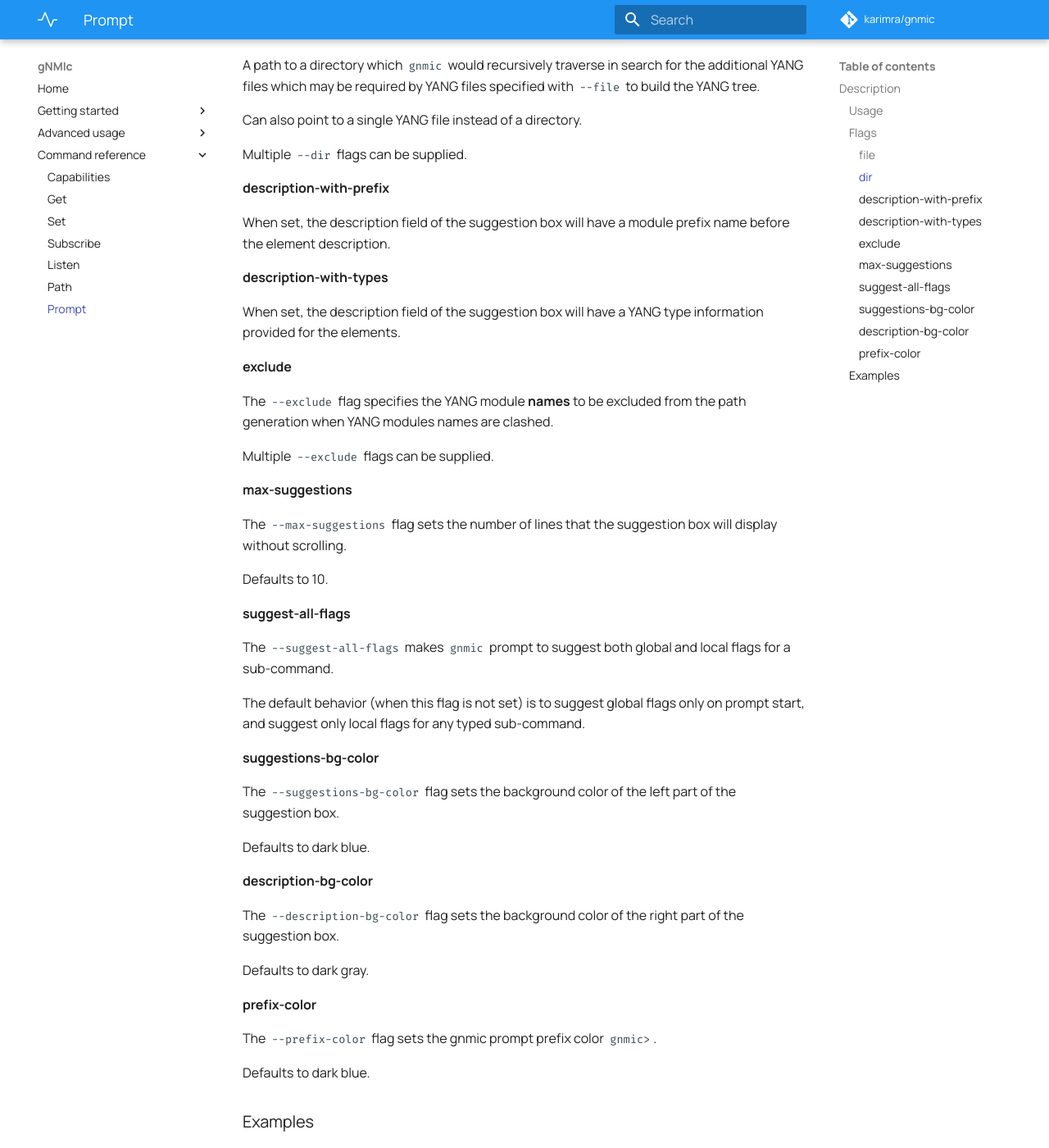
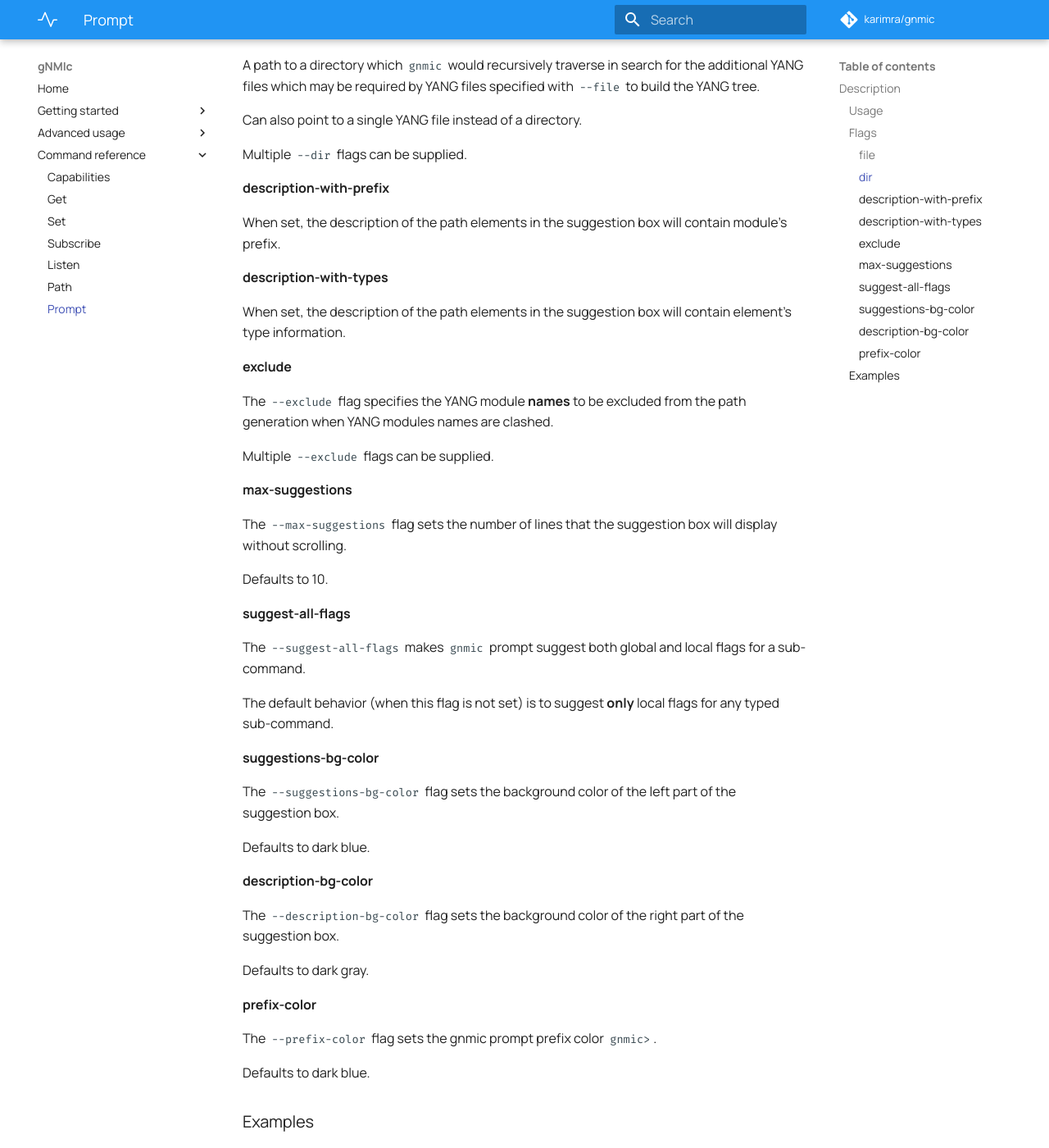
Before and after one commit to openconfig/gnmic, an MkDocs documentation site: the page built from docs/cmd/prompt.md, in a window 1280 px wide and 1400 px high, scrolled down 833 px. Shown: the whole window at 82% size. Built offline with MkDocs 1.6.1 and Material for MkDocs 9.7.7, drawn with Linux system fonts in a browser that asks for light colours; comment, search, counter and statistics services are not loaded.

```diff
--- a/docs/cmd/prompt.md
+++ b/docs/cmd/prompt.md
@@ -27,10 +27,10 @@ Can also point to a single YANG file instead of a directory.
 Multiple `--dir` flags can be supplied.
 
 #### description-with-prefix
-When set, the description field of the suggestion box will have a module prefix name before the element description.
+When set, the description of the path elements in the suggestion box will contain module's prefix.
 
 #### description-with-types
-When set, the description field of the suggestion box will have a YANG type information provided for the elements.
+When set, the description of the path elements in the suggestion box will contain element's type information.
 
 #### exclude
 The `--exclude` flag specifies the YANG module __names__ to be excluded from the path generation when YANG modules names are clashed.
@@ -43,9 +43,9 @@ The `--max-suggestions` flag sets the number of lines that the suggestion box wi
 Defaults to 10.
 
 #### suggest-all-flags
-The `--suggest-all-flags` makes `gnmic` prompt to suggest both global and local flags for a sub-command.
+The `--suggest-all-flags` makes `gnmic` prompt suggest both global and local flags for a sub-command.
 
-The default behavior (when this flag is not set) is to suggest global flags only on prompt start, and suggest only local flags for any typed sub-command.
+The default behavior (when this flag is not set) is to suggest __only__ local flags for any typed sub-command.
 
 #### suggestions-bg-color
 The `--suggestions-bg-color` flag sets the background color of the left part of the suggestion box.
```
Also changed, not shown: docs/advanced/prompt_suggestions.md (+21 -24 lines).
